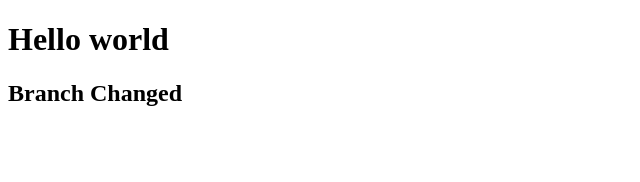
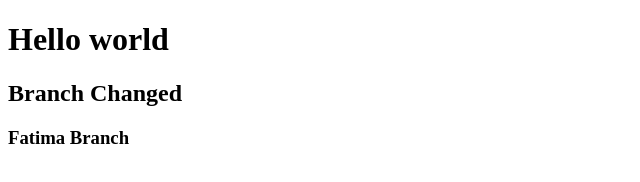
Before and after one commit to arbaazaj/test, a plain HTML site: page index.html in a window 1280 px wide. Shown: the whole page, without its empty margins (0-640 px from the left). Drawn offline with Linux system fonts and the light colour scheme.

Commit message:
Update index.html

```diff
--- a/index.html
+++ b/index.html
@@ -9,5 +9,6 @@
 <body>
     <h1>Hello world</h1>
     <h2>Branch Changed</h2>
+    <h3>Fatima Branch</h3>
 </body>
 </html>
```
